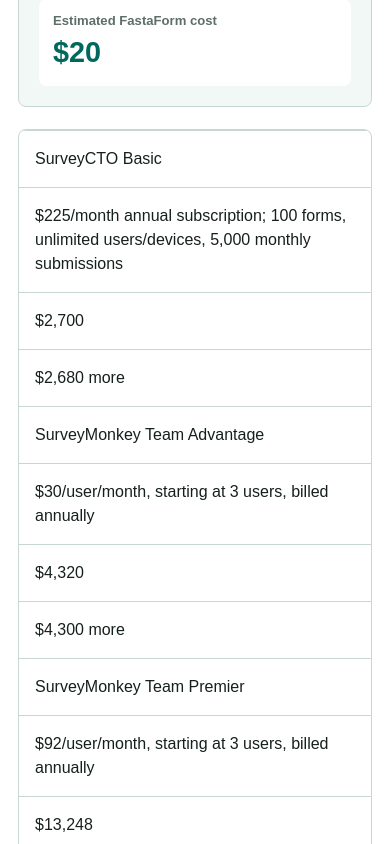
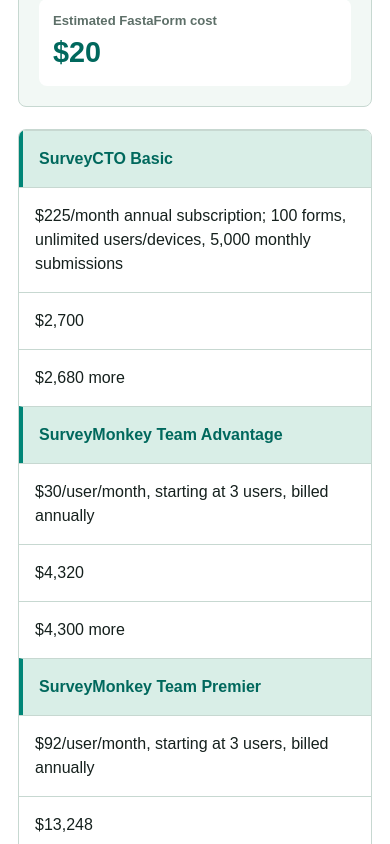
Before and after one commit to velajua/FastaFormWeb, a website with bundled scripts: page index.html in a window 390 px wide. Shown: the part 7980-8824 px from the top of the page. Built offline with nearby package versions, Linux system fonts and the light colour scheme.

Commit message:
Add files via upload

```diff
--- a/styles.css
+++ b/styles.css
@@ -527,6 +527,13 @@
     border-top: 1px solid var(--line);
   }
 
+  .table-row:not(.table-head) > div:first-child {
+    background: var(--panel-strong);
+    border-left: 4px solid var(--brand);
+    color: var(--brand-dark);
+    font-weight: 700;
+  }
+
   .cta {
     align-items: flex-start;
     flex-direction: column;
```
